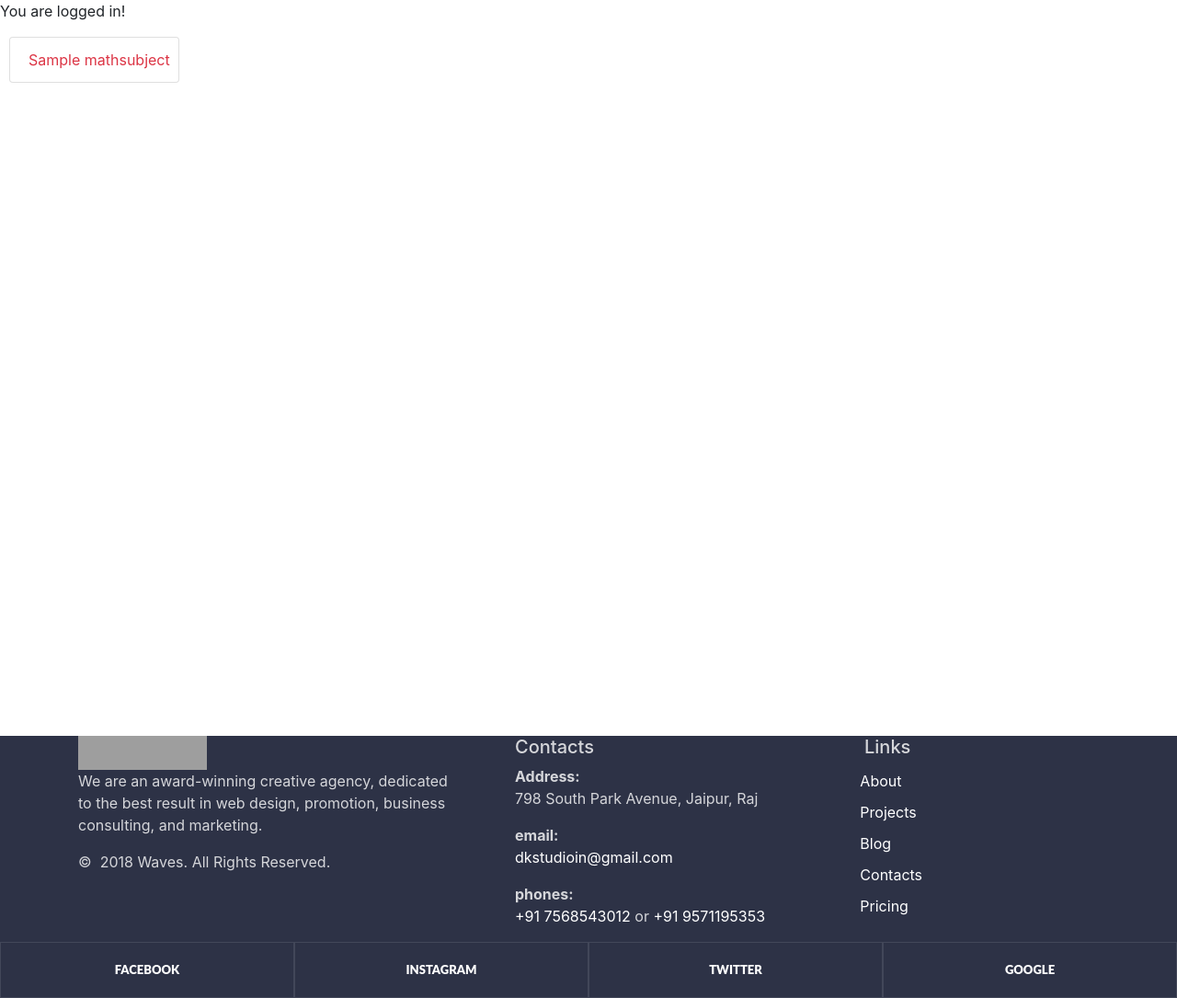
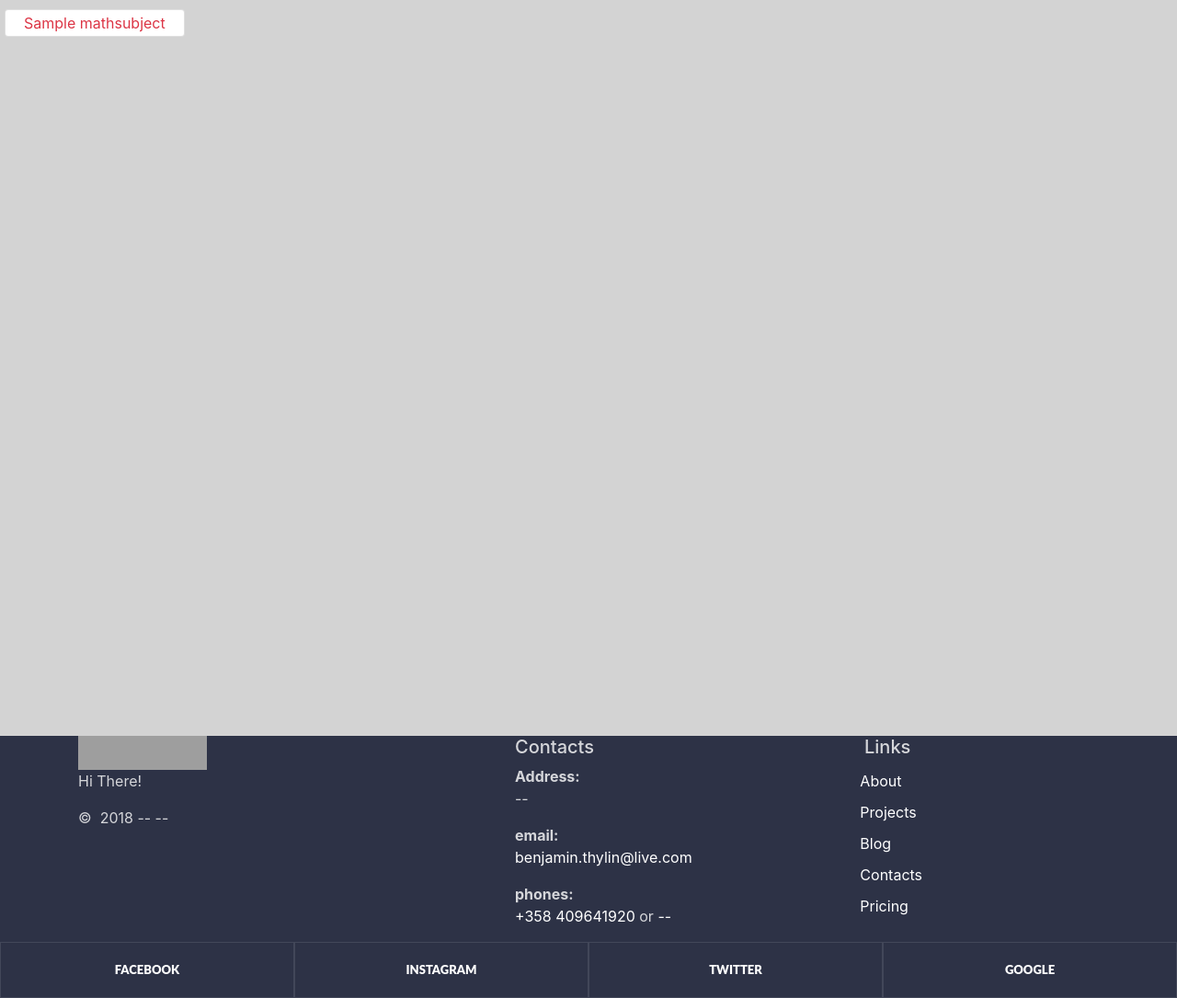
Before and after one commit to BenjaminThylin/math101, a PHP site: page / in a window 1280 px wide. Shown: the part 76-1161 px from the top of the page at 92% size. Run offline with PHP 8.4, Linux system fonts and the light colour scheme; the visitor is signed in with stand-in values (Sample User, id 1); tables that the repository leaves empty or names only in its code hold one stand-in row (values such as "Sample post"); data that the repository does not hold is empty; some libraries are stand-ins or nearby versions; grey boxes are pictures that could not be loaded.

Commit message:
style tweaks

```diff
--- a/www/footer.php
+++ b/www/footer.php
@@ -9,24 +9,24 @@
           <div class="row row-30">
             <div class="col-md-4 col-xl-5">
               <div class="pr-xl-4"><a class="brand" href="index.html"><img class="brand-logo-light" src="images/agency/logo-inverse-140x37.png" alt="" width="140" height="37" srcset="images/agency/logo-retina-inverse-280x74.png 2x"></a>
-                <p>We are an award-winning creative agency, dedicated to the best result in web design, promotion, business consulting, and marketing.</p>
+                <p>Hi There!</p>
                 <!-- Rights-->
-                <p class="rights"><span>©  </span><span class="copyright-year">2018</span><span> </span><span>Waves</span><span>. </span><span>All Rights Reserved.</span></p>
+                <p class="rights"><span>©  </span><span class="copyright-year">2018</span><span> </span><span>--</span><span> </span><span>--</span></p>
               </div>
             </div>
             <div class="col-md-4">
               <h5>Contacts</h5>
               <dl class="contact-list">
                 <dt>Address:</dt>
-                <dd>798 South Park Avenue, Jaipur, Raj</dd>
+                <dd>--</dd>
               </dl>
               <dl class="contact-list">
                 <dt>email:</dt>
-                <dd><a href="mailto:#">dkstudioin@gmail.com</a></dd>
+                <dd><a href="mailto:#">benjamin.thylin@live.com</a></dd>
               </dl>
               <dl class="contact-list">
                 <dt>phones:</dt>
-                <dd><a href="tel:#">+91 7568543012</a> <span>or</span> <a href="tel:#">+91 9571195353</a>
+                <dd><a href="tel:#">+358 409641920</a> <span>or</span> <a href="tel:#">--</a>
                 </dd>
               </dl>
             </div>
@@ -39,7 +39,7 @@
                 <li><a href="#">Contacts</a></li>
                 <li><a href="#">Pricing</a></li>
               </ul>
-            </div>
+              </div>
           </div>
         </div>
         <div class="row no-gutters social-container">
--- a/www/includes/Addition.php
+++ b/www/includes/Addition.php
@@ -1,9 +1,9 @@
 <html>
 <body>
 
-<input id="a" type="text"> +
-<input id="b" type="text">
-<input id="answer" type="text">
+<input class="mathinputfield" id="a" type="text"> +
+<input class="mathinputfield" id="b" type="text"> =
+<input class="mathinputfield" id="answer" type="text">
     <script>
     document.getElementById("a").addEventListener("keyup", myFunction);
     document.getElementById("b").addEventListener("keyup", myFunction);
--- a/www/index.php
+++ b/www/index.php
@@ -6,7 +6,7 @@
 
 		<?php
 		if (isset($_SESSION['userId'])) {
-			echo '<p>You are logged in!</p>';
+		//	echo '<p>You are logged in!</p>';
 
 		}
 		else {
@@ -17,7 +17,7 @@
 		<!-- Main Content -->
 		<div id="main-content">
 		  <div class="row">
-		    <div class="col-md-2">
+		    <div class="col-md-1.5">
 		      	<div id="sidemenu">
 					<?php require "sidemenu.php" ?>
 				</div>
--- a/www/main.css
+++ b/www/main.css
@@ -1,9 +1,11 @@
 main {
-	height:100vh;
+    height:100vh;
+    background-color: lightgray;
 }
 
 div#main-content {
-    margin-left: 10px;
+    padding-top: 10px;
+    margin-left: 15px;
     margin-right: 10px;
 }
 
@@ -14,6 +16,37 @@ img#logo {
 #signup {
 	text-decoration: none;
 	margin-left: 5px;
+}
+
+.mathsubject {
+    height: 30px;
+    padding-top: 2px;
+    margin-left: 5px;
+}
+
+#mathsubject_info {
+    border: 2px;
+}
+
+.title {
+    margin-left: 5px;
+    background-color:rgb(237, 237, 237);
+    border-style: solid;
+    border-width: 2px;
+    border-radius: 3px;
+    width: 24.2%;
+    text-align: center;
+    padding: 5px;
+    font-weight: bold;
+}
+
+.mathinputfield {
+    margin: 3px;
+    font-size: 120%;
+    border-radius: 3px;
+    border-style: solid black;
+    border-width: 1px;
+    box-shadow: 2px 2px 5px grey
 }
 
 /* Mobile */
--- a/www/single_mathsubject.php
+++ b/www/single_mathsubject.php
@@ -15,7 +15,7 @@ if (!mysqli_stmt_prepare($stmt, $sql)) {
 
 	// Ouput mathsubject info
 	while($row = mysqli_fetch_assoc($result)) {
-		echo '<h2>' . $row['title'] . '</h2>';
+		echo '<h2 class="title">' . $row['title'] . '</h2>';
 		include 'includes/' . $row['title'] . '.php';
 		echo '<br>';
     	echo $row['theory'];
```
